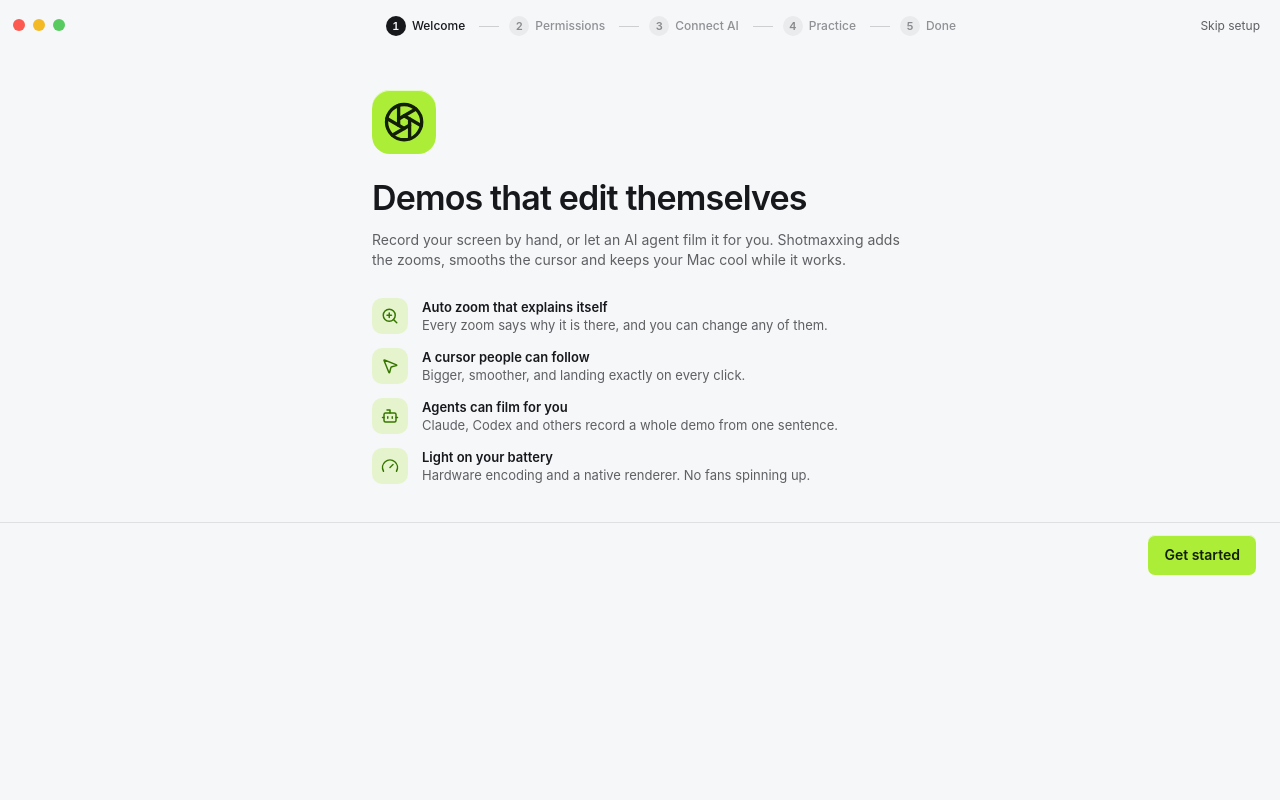
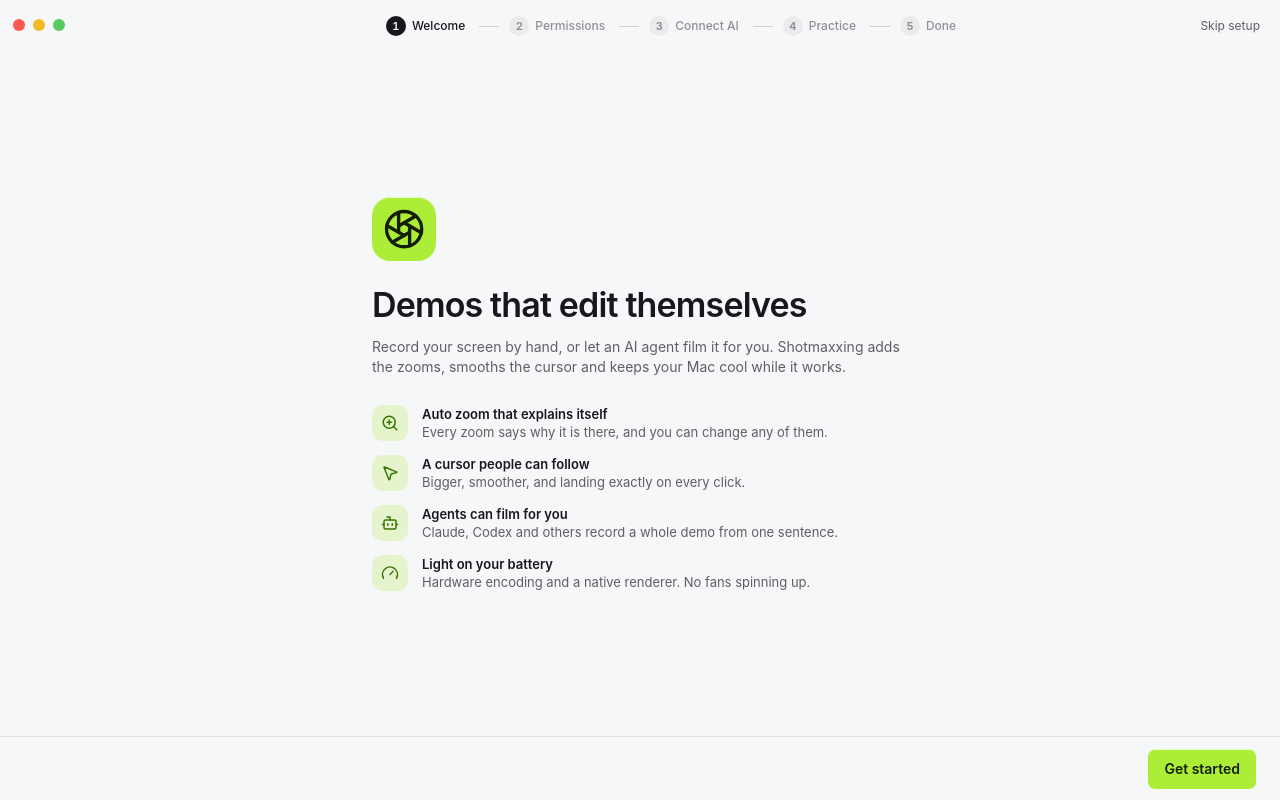
Before and after one commit to subh05sus/shotmaxxing, a Svelte app in the folder apps/desktop/: page /#/onboarding in a window 1280 px wide. Built offline with nearby package versions, Linux system fonts and the light colour scheme.

Commit message:
Fill the window, honour the theme preview flag and widen the Library filter

```diff
--- a/apps/desktop/src/App.svelte
+++ b/apps/desktop/src/App.svelte
@@ -39,9 +39,11 @@
 
   onMount(() => {
     const stopRouter = startRouter();
-    env.themeSetting = settings.theme;
+    // ?theme= and ?os= let previews and screenshot checks force a look without touching saved settings.
+    const params = new URLSearchParams(location.search);
+    const forcedTheme = params.get('theme');
+    env.themeSetting = forcedTheme === 'light' || forcedTheme === 'dark' ? forcedTheme : settings.theme;
     const stopSystem = watchSystem();
-    const params = new URLSearchParams(location.search);
     const forcedOs = params.get('os');
     if (forcedOs === 'mac' || forcedOs === 'windows') {
       env.os = forcedOs;
--- a/apps/desktop/src/app.css
+++ b/apps/desktop/src/app.css
@@ -5,3 +5,7 @@
 
 /* Class-based dark variant, driven by <html data-theme>. */
 @custom-variant dark (&:where([data-theme='dark'], [data-theme='dark'] *));
+
+#app {
+  height: 100%;
+}
--- a/apps/desktop/src/routes/home/Library.svelte
+++ b/apps/desktop/src/routes/home/Library.svelte
@@ -154,7 +154,7 @@
 <div class="flex h-full flex-col">
   {#if items.length}
     <div class="flex items-center gap-3 px-5 pb-3 pt-1">
-      <div class="w-[340px]">
+      <div class="w-[420px] shrink-0">
         <Segmented
           label="Show"
           bind:value={filter}
```
